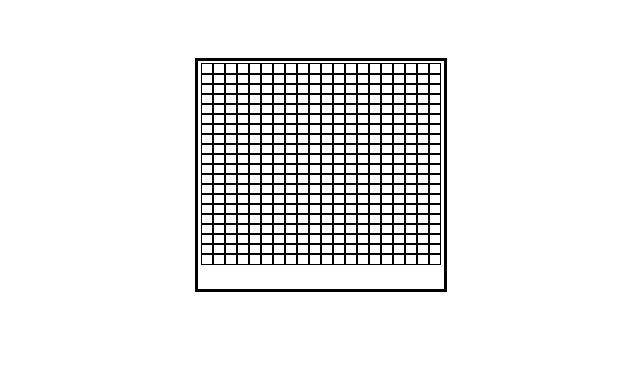
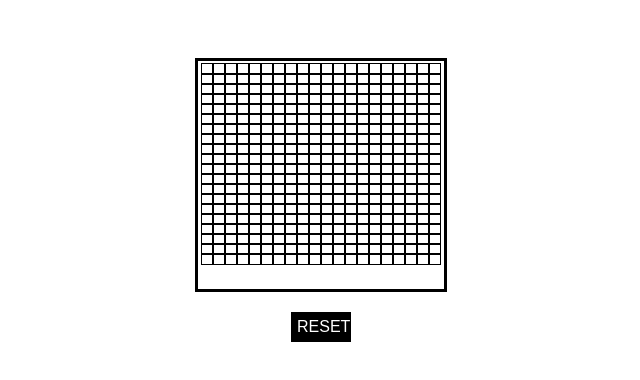
Before and after one commit to DB17889/project_sketch, a plain HTML site: page index.html in a window 1280 px wide. Both pictures are taken after a click on the button "Small". Shown: the whole page, without its empty margins (319-959 px from the left). Drawn offline with Linux system fonts and the light colour scheme.

Commit message:
Added JS to add reset div and button, and remove container and reset div on selection.

```diff
--- a/index.html
+++ b/index.html
@@ -15,7 +15,7 @@
                 <button class='btn' value='50' id='large'>Large</button>
             </div>
 
-            <div class="container">
+            <div class="container" id="container">
 
             </div>
 
--- a/script.js
+++ b/script.js
@@ -1,7 +1,9 @@
 
 const container = document.querySelector('.container');
+const body = document.querySelector('body');
 
 document.addEventListener('click', buttonClick);
+document.addEventListener('click', resetClick);
 
 function buttonClick(e) {
     if (e.target.classList.contains('btn')) {
@@ -9,6 +11,7 @@ function buttonClick(e) {
         generateTable(value);
     }
 }
+
 
 function generateTable(value) {
 
@@ -30,12 +33,38 @@ function generateTable(value) {
     container.style.border = 'solid black 3px';
     container.style.height = containerHeight + 'px';
     container.style.width = containerWidth + 'px';
+
     let buttonDiv = document.getElementById('buttons');
     buttonDiv.parentNode.removeChild(buttonDiv);
+
+    let resetDiv = document.createElement('div');
+    resetDiv.className = 'resetDiv';
+    body.appendChild(resetDiv);
+
+    let resetButton = document.createElement('button');
+    resetButton.className = 'resetButton';
+    resetButton.id = 'resetButton';
+    resetButton.innerHTML = 'RESET';
+    resetDiv.appendChild(resetButton);
 }
+
 
 container.addEventListener("mouseover", function(e) {
     if(e.target.classList.contains('cell')){
         e.target.style.backgroundColor = "red";
     }
 })
+
+function resetClick(e) {
+    if (e.target.classList.contains('resetButton')) {
+        resetTable();
+    }
+}
+
+function resetTable() {
+    let removeTable = document.getElementById('container');
+    let removeReset = document.getElementById('resetButton');
+    removeTable.parentNode.removeChild(removeTable);
+    removeReset.parentNode.removeChild(removeReset);
+
+}
--- a/style.css
+++ b/style.css
@@ -1,3 +1,7 @@
+body {
+    text-align: center;
+}
+
 .bodyContainer {
     text-align: center;
 }
@@ -20,3 +24,19 @@
 .row {
     margin: -8px 0 -8px 0;
 }
+
+.resetDiv {
+    margin-top: 20px;
+    min-width: 240px;
+    max-width: 600px;
+    display: inline-block;
+}
+
+.resetButton {
+    height: 30px;
+    width: 60px;
+    background-color: black;
+    border: silver 2px;
+    color: white;
+    font-size: 1em;
+}
```
